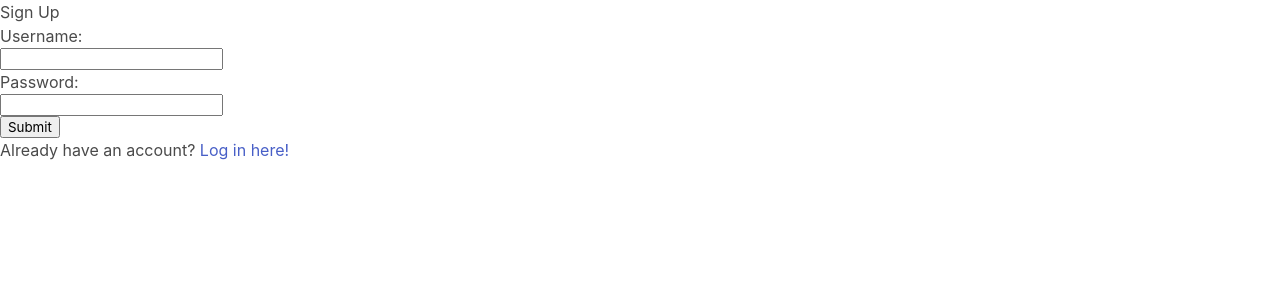
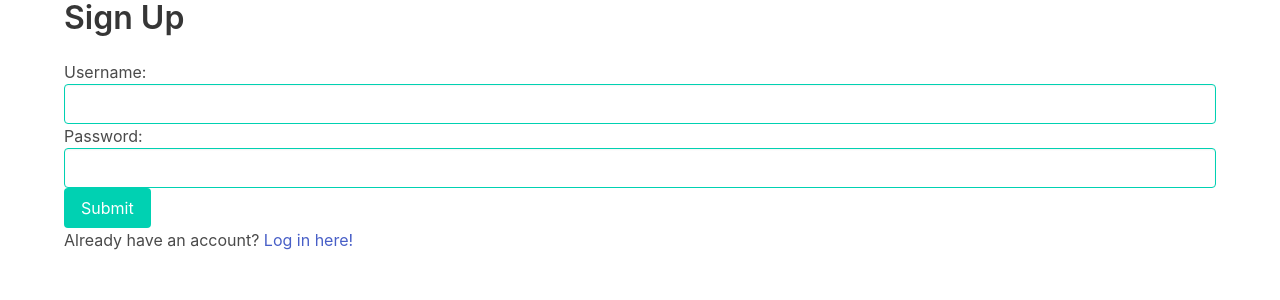
Before and after one commit to judtinzhang/campus-wire-project, a React (Vite) app: page /signup in a window 1280 px wide. Shown: the top 300 px of the page. Built offline with nearby package versions, Linux system fonts and the light colour scheme.

Commit message:
finished styling

```diff
--- a/frontend/src/App.js
+++ b/frontend/src/App.js
@@ -75,28 +75,30 @@ const App = () => {
     }, [])
 
     return (
-        <>
+        <div className="container">
         <div>
             <h1 class="title">Campuswire Lite</h1>
-
+            <div>
                 {!loggedIn && (
                     <Link to="login">Log in to submit a question</Link>
                 )}
                 {loggedIn && (
-                <>
+                    <div>
                         <h3 className="subtitle">Hi {username}!</h3>
+                        <div className="level">
                             <button className="button is-primary" type='submit' onClick={logoutUser}>Logout</button>
                             <br />
                             <button className="button is-primary" type='submit' onClick={() => setAddQuestion(true)}>Add new Question + </button>
-                </>
+                        </div>
+                    </div>
                 )}
-
+            </div>
 
         </div>
-
+        <br />
 
         {addQuestion && (
-            <div>
+            <div class="box">
                 <h3>Question:</h3>
                 <input className="input is-primary" onChange={e => setQuestionText(e.target.value)} />
                 <br />
@@ -108,8 +110,9 @@ const App = () => {
                 }}>Close</button>
             </div>
         )}
+
         {questions.map(question => (
-            <div key={question._id} class="media">
+            <div key={question._id} class="media box">
                 <div className="media-left">
                     <p> Question: {question.questionText}</p>
                     <p>Author: {question.author}</p>
@@ -126,7 +129,7 @@ const App = () => {
                 )}
             </div>
         ))}
-        </>
+        </div>
     )
 }
 
--- a/frontend/src/components/Login.js
+++ b/frontend/src/components/Login.js
@@ -25,18 +25,18 @@ const Login= () => {
     }
 
     return (
-        <>
-            <h1>Log In</h1>
+        <div class="container">
+            <h1 class="title" >Log In</h1>
             <h3>Username:</h3>
-            <input onChange={e => setUsername(e.target.value)} />
+            <input className="input is-primary" onChange={e => setUsername(e.target.value)} />
             <br/>
             <h3>Password:</h3>
-            <input onChange={e => setPassword(e.target.value)} />
+            <input className="input is-primary" onChange={e => setPassword(e.target.value)} />
             <br />
-            <button type='submit' onClick={loginUser}>Submit</button>
+            <button className="button is-primary" type='submit' onClick={loginUser}>Submit</button>
             <br />
             Don't have an account? <Link to="../signup">Sign Up!</Link>
-        </>
+        </div>
     )
 }
 
--- a/frontend/src/components/Signup.js
+++ b/frontend/src/components/Signup.js
@@ -22,18 +22,18 @@ const Signup = () => {
     }
 
     return (
-        <>
-            <h1>Sign Up</h1>
+        <div className="container">
+            <h1 className="title">Sign Up</h1>
             <h3>Username:</h3>
-            <input onChange={e => setUsername(e.target.value)} />
+            <input className="input is-primary" onChange={e => setUsername(e.target.value)} />
             <br/>
             <h3>Password:</h3>
-            <input onChange={e => setPassword(e.target.value)} />
+            <input className="input is-primary" onChange={e => setPassword(e.target.value)} />
             <br />
-            <button type='submit' onClick={createUser}>Submit</button>
+            <button className="button is-primary" type='submit' onClick={createUser}>Submit</button>
             <br />
             Already have an account? <Link to="../login">Log in here!</Link>
-        </>
+        </div>
     )
 }
 
```
Lines whose indentation alone changed are shown as unchanged.
